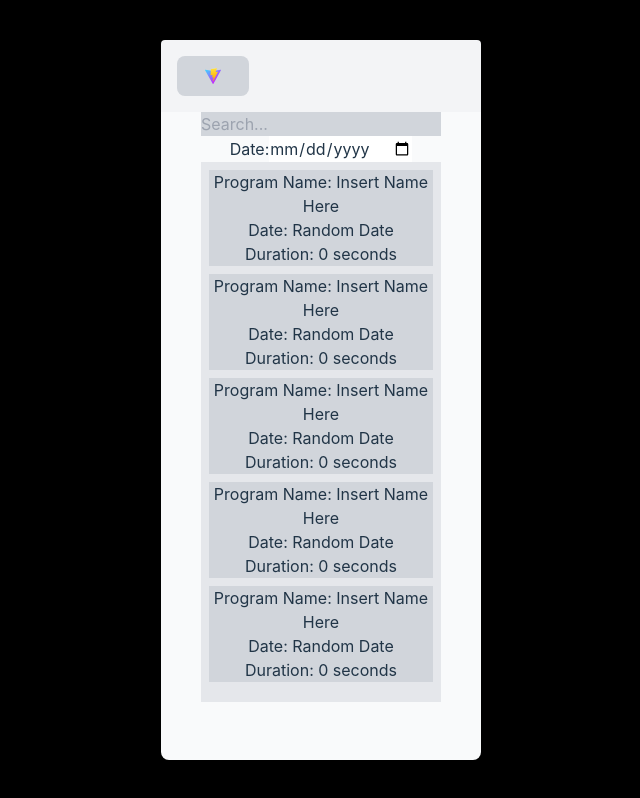
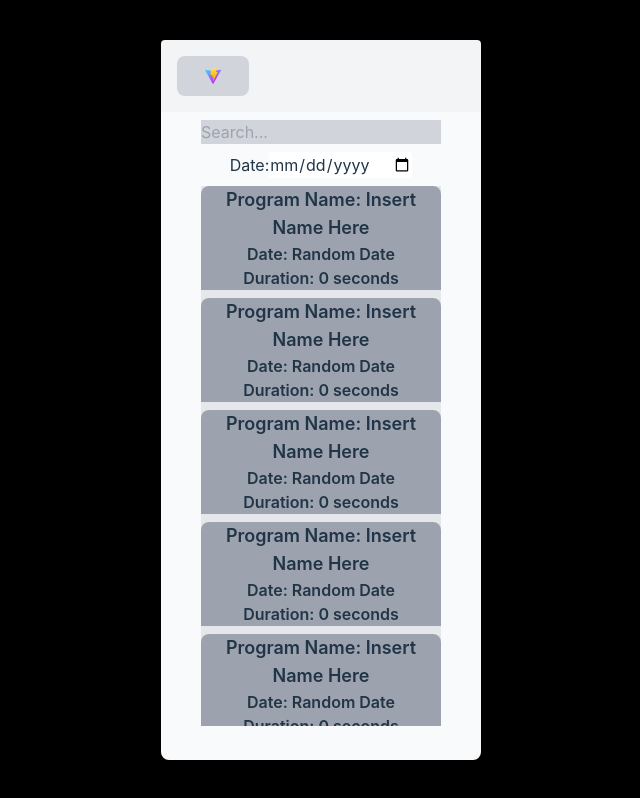
Before and after one commit to JoshuaW13/ConceptFitness, a React (Vite) app in the folder conceptFitness/: page /logs in a window 1280 px wide. Shown: the whole page, without its empty margins (319-959 px from the left). Built offline with nearby package versions, Linux system fonts and the light colour scheme.

Commit message:
Updated styling for logs page

```diff
--- a/conceptFitness/src/components/ExerciseLog.jsx
+++ b/conceptFitness/src/components/ExerciseLog.jsx
@@ -6,7 +6,7 @@ function ExerciseLog() {
   return (
     <div className='bg-gray-200 w-full rounded-lg shadow-md'>
       <div className='flex items-center justify-between bg-gray-100 p-2 rounded-lg mb-4'>
-        <p className='text-gray-700 text-lg font-semibold'>Exercise Name</p>
+        <p className='text-gray-700 text-base font-semibold'>Exercise Name</p>
         <button className="flex items-center text-black bg-gray-300 hover:bg-gray-400 px-4 py-2 rounded transition duration-200 focus:outline-none">
           <Menu/>
         </button>
--- a/conceptFitness/src/components/SessionLog.jsx
+++ b/conceptFitness/src/components/SessionLog.jsx
@@ -5,10 +5,10 @@ import '../App.css'
 function ExerciseLog({onClick}) {
 
   return (
-    <div className='bg-gray-300 w-full' onClick={onClick}>
-        <p>Program Name: Insert Name Here</p>
-        <p>Date: Random Date</p>
-        <p>Duration: 0 seconds</p>
+    <div className='bg-gray-400 w-full rounded-t-lg font-semibold' onClick={onClick}>
+        <p className='text-lg'>Program Name: Insert Name Here</p>
+        <p className='text-base'>Date: Random Date</p>
+        <p className='text-base'>Duration: 0 seconds</p>
     </div>
   )
 }
--- a/conceptFitness/src/pages/Logs.jsx
+++ b/conceptFitness/src/pages/Logs.jsx
@@ -27,7 +27,7 @@ function Logs() {
     }
 
     return (
-        <div className='w-full h-full flex flex-col items-center'>
+        <div className='w-full h-full flex flex-col items-center gap-2'>
             <NavBar FirstButton={HomeButton} />
             <div className='bg-black w-[75%] rounded-lg'>
                 <input type="text" placeholder='Search...' className='text-black bg-gray-300 w-full' />
@@ -36,7 +36,7 @@ function Logs() {
                 <label htmlFor="date">Date:</label>
                 <input type="date" id="date" name="date" />
             </form>
-            <div className='h-[75%] w-[75%] bg-gray-200 flex flex-col gap-2 p-2 overflow-y-auto'>
+            <div className='h-[75%] w-[75%] bg-gray-200 flex flex-col gap-2 overflow-y-auto'>
                 {sessionLogs}
             </div>
         </div>
```
